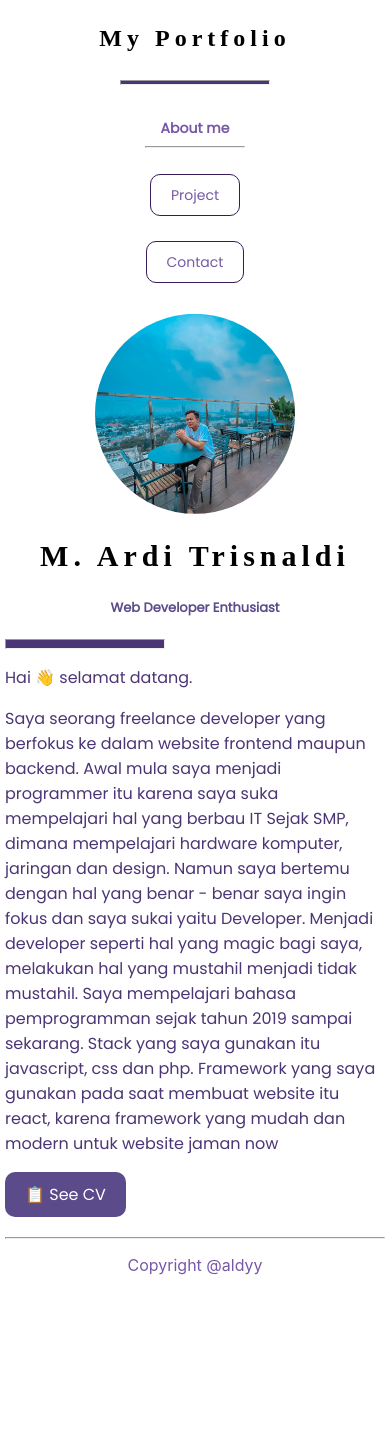
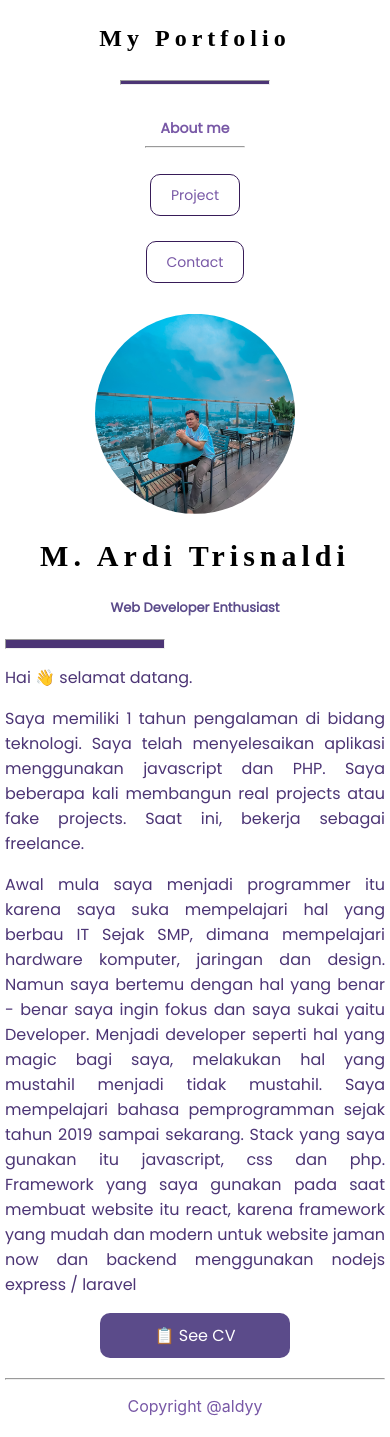
Before and after one commit to Aldyy123/nextjs-app, a Next.js app: page / in a window 390 px wide. Before the commit the page ends 1296 px from the top, so only its background shows below. Built offline with nearby package versions, Linux system fonts and the light colour scheme; a web font is replaced by a local one.

Commit message:
add text

```diff
--- a/pages/index.jsx
+++ b/pages/index.jsx
@@ -32,13 +32,23 @@ export default function About() {
             <animated.div style={animation} className="poppins">
                 <hr style={styles.hr} />
                 <p>Hai 👋 selamat datang.</p>
-                <p>
+                {/* <p>
                     Saya seorang freelance developer yang berfokus ke dalam website frontend maupun backend.
                     Awal mula saya menjadi programmer itu karena saya suka mempelajari hal yang berbau IT Sejak SMP,
                     dimana mempelajari hardware komputer, jaringan dan design. Namun saya bertemu dengan hal yang benar - benar saya ingin fokus
                     dan saya sukai yaitu Developer. Menjadi developer seperti hal yang magic bagi saya, melakukan hal yang mustahil menjadi tidak mustahil.
                     Saya mempelajari bahasa pemprogramman sejak tahun 2019 sampai sekarang.  Stack yang saya gunakan itu javascript, css dan php.
                     Framework yang saya gunakan pada saat membuat website itu react, karena framework yang mudah dan modern untuk website jaman now
+                </p> */}
+                <p style={{
+                    textAlign: 'justify'
+                }}>
+                    Saya memiliki 1 tahun pengalaman di bidang teknologi. Saya telah menyelesaikan aplikasi menggunakan javascript dan PHP. Saya beberapa kali membangun real projects atau fake projects. Saat ini, bekerja sebagai freelance.
+                </p>
+                <p style={{
+                    textAlign: 'justify'
+                }}>
+                    Awal mula saya menjadi programmer itu karena saya suka mempelajari hal yang berbau IT Sejak SMP, dimana mempelajari hardware komputer, jaringan dan design. Namun saya bertemu dengan hal yang benar - benar saya ingin fokus dan saya sukai yaitu Developer. Menjadi developer seperti hal yang magic bagi saya, melakukan hal yang mustahil menjadi tidak mustahil. Saya mempelajari bahasa pemprogramman sejak tahun 2019 sampai sekarang. Stack yang saya gunakan itu javascript, css dan php. Framework yang saya gunakan pada saat membuat website itu react, karena framework yang mudah dan modern untuk website jaman now dan backend menggunakan nodejs express / laravel
                 </p>
                 <a className="see-cv" target={'_blank'} href="https://drive.google.com/file/d/1uP4aTGrmyjDNVYvRNYZ57BaJD1M2xxLV/view?usp=sharing" rel="noreferrer">📋 See CV</a>
             </animated.div>
--- a/styles/globals.css
+++ b/styles/globals.css
@@ -68,4 +68,10 @@ a {
   .container-content{
     padding: 0;
   }
+
+  .see-cv{
+    display: block;
+    width: 50%;
+    margin: 0 auto;
+  }
 }
```
